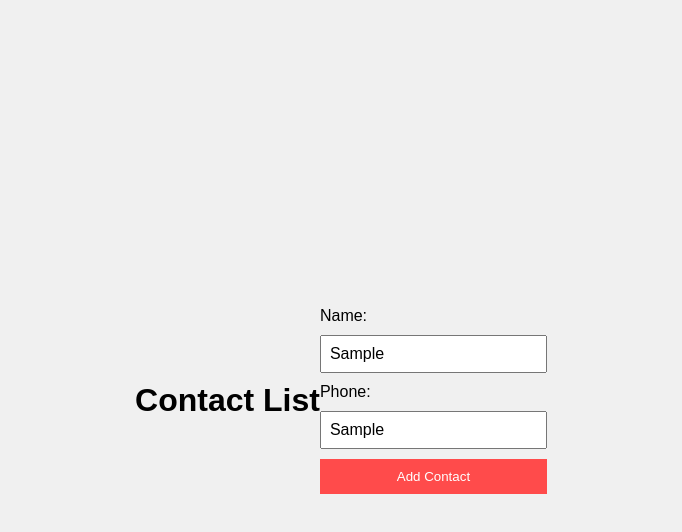
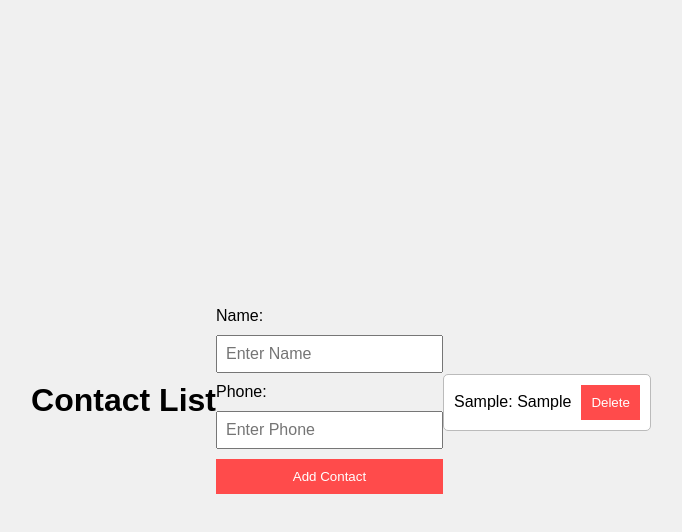
Before and after one commit to SPARTANxABG/project2, a plain HTML site: page index.html in a window 1280 px wide. Both pictures are taken after typing "Sample", "Sample" into the empty fields and a click on the button "Add Contact". Shown: the whole page, without its empty margins (299-981 px from the left). Drawn offline with Linux system fonts and the light colour scheme.

Commit message:
Changed the '/' to a '.' on line 13 in .js file

```diff
--- a/script.js
+++ b/script.js
@@ -10,7 +10,7 @@ document.getElementById('contactForm').addEventListener('submit', function(e)
         const li = document.createElement('li');
         li.textContent = `${name}: ${phone}`;
 
-        const deleteBtn = document/createElement('button');
+        const deleteBtn = document.createElement('button');
         deleteBtn.textContent = 'Delete';
         deleteBtn.style.marginLeft = '10px';
         deleteBtn.addEventListener('click', function()
--- a/style.css
+++ b/style.css
@@ -52,7 +52,7 @@ ul
 
 li
 {
-    background-color: black;
+    background-color: white;
     padding: 10px;
     border: 1px solid #bbb;
     border-radius: 5px;
@@ -60,3 +60,13 @@ li
     justify-content: space-between;
     align-items: center;
 }
+
+button
+{
+    background-color: #ff4b4b;
+}
+
+button:hover
+{
+    background-color: #ff3333;
+}
```
